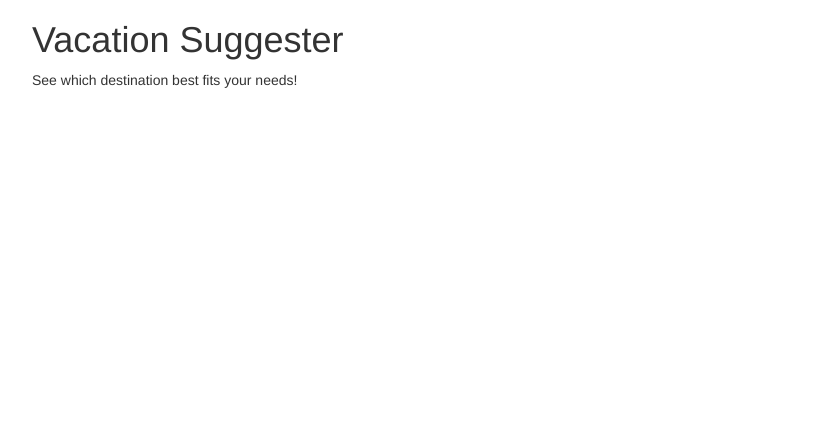
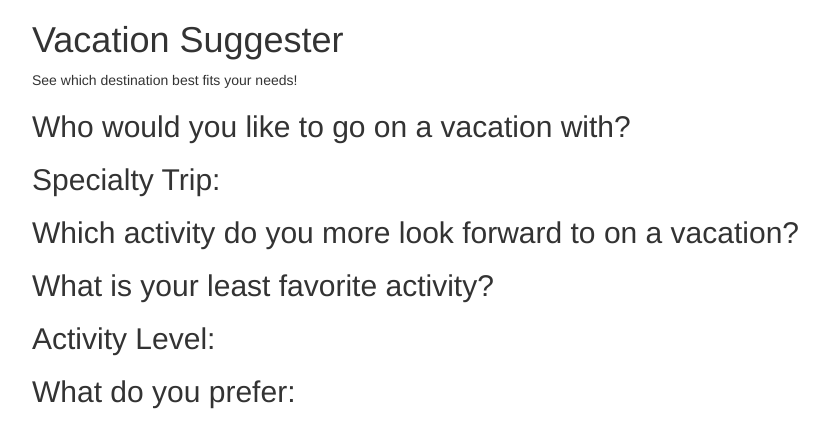
Before and after one commit to psvun0116/vacationsuggester, a plain HTML site: page index.html in a window 1280 px wide. Shown: the whole page, without its empty margins (38-867 px from the left). Drawn offline with Linux system fonts and the light colour scheme.

Commit message:
set form id to vacation and added 5 questions.

```diff
--- a/index.html
+++ b/index.html
@@ -11,6 +11,13 @@
     <div class="container">
       <h1>Vacation Suggester</h1>
         <p>See which destination best fits your needs!</p>
-
+    <form id="vacation">
+      <h2>Who would you like to go on a vacation with?</h2>
+      <h2>Specialty Trip:</h2>
+      <h2>Which activity do you more look forward to on a vacation?</h2>
+      <h2>What is your least favorite activity?</h2>
+      <h2>Activity Level:</h2>
+      <h2>What do you prefer:</h2>
+    </form>
   </body>
 </html>
```
